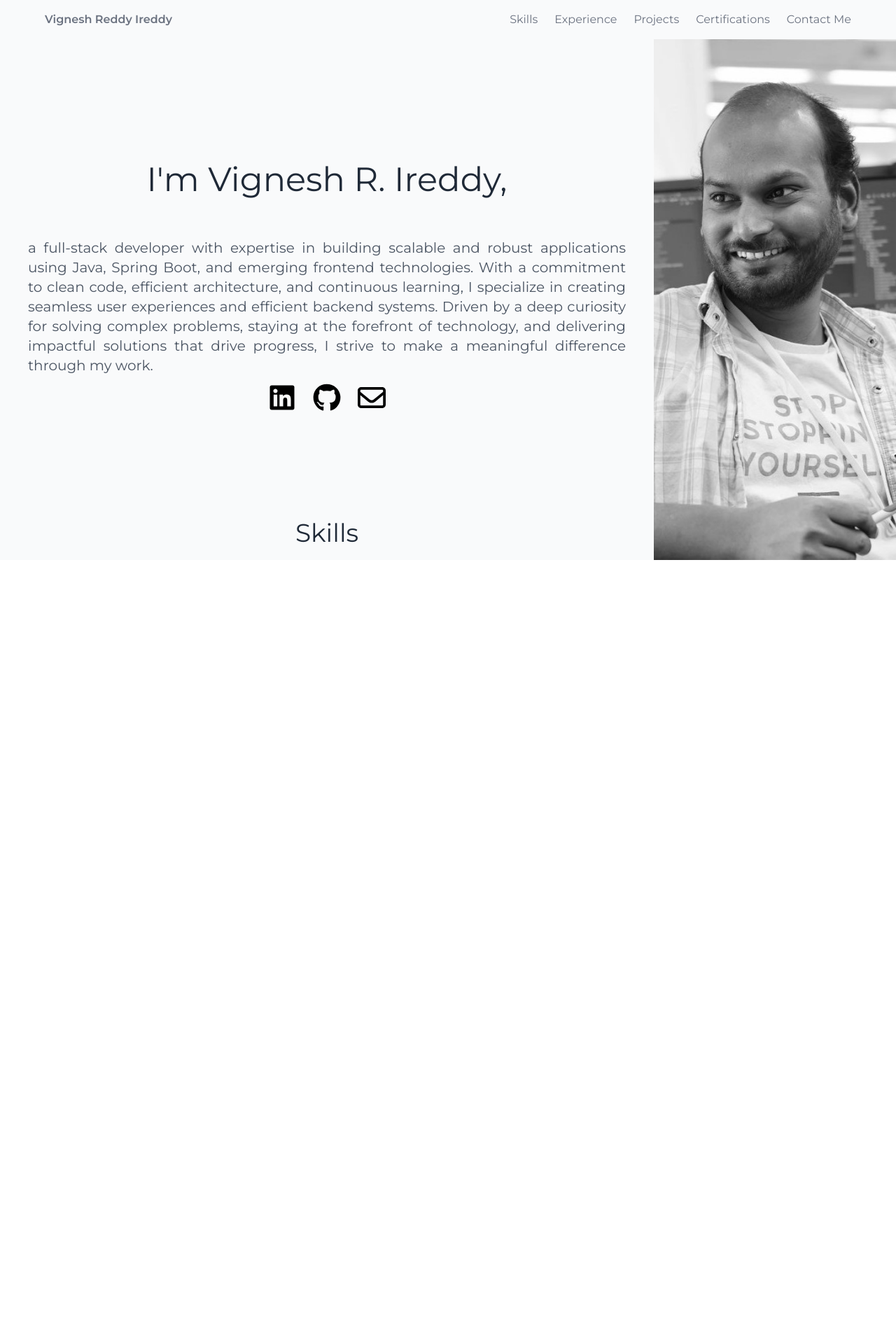
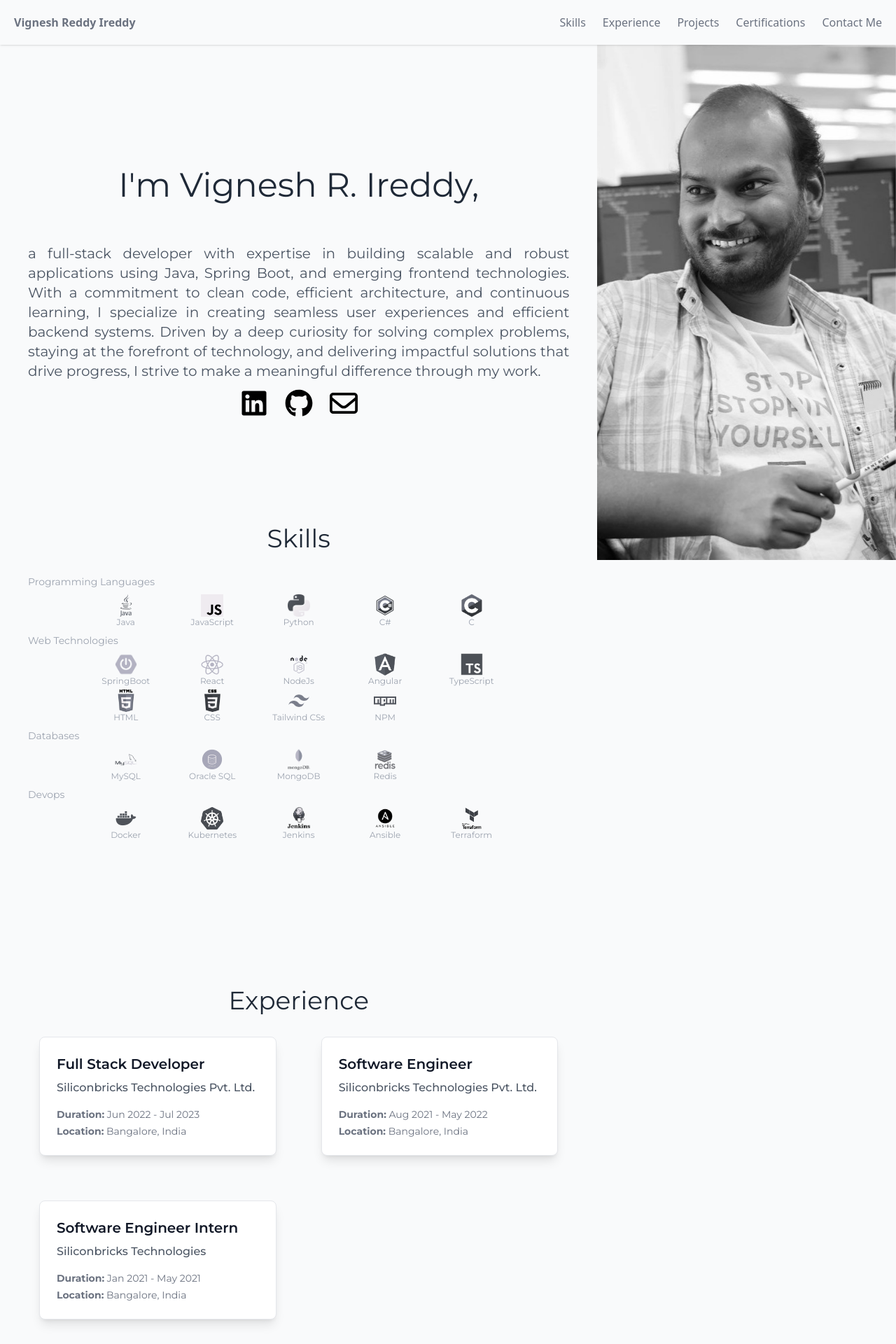
Before and after one commit to vignesh8ireddy/portfolio, a React (Vite) app: page / in a window 1280 px wide. Shown: the top 1920 px of the page at 70% size. Before the commit the page ends 800 px from the top, so only its background shows below. Built offline with nearby package versions, Linux system fonts and the light colour scheme.

Commit message:
Update Navbar and other components

```diff
--- a/src/App.jsx
+++ b/src/App.jsx
@@ -13,14 +13,16 @@ import Hero from "./assets/vignesh.jpg"; // Import the hero image
 
 function App() {
   return (
-    <div className="bg-gray-50 h-screen flex flex-col overflow-hidden pb-10">
+    <div className="bg-gray-50 flex flex-col">
       {/* Navbar Component */}
       <NavbarComponent />
 
-      <div className="flex h-full">
+      {/* Main Content */}
+      <div className="flex flex-1">
         {/* Scrollable Left Content Area */}
-        <div className="bg-gray-50 overflow-y-auto no-scrollbar">
-
+        <div className="bg-gray-50 overflow-y-auto no-scrollbar flex-1">
+          {/* Add padding to prevent content from being hidden under the navbar */}
+          <div className="pt-16">
             <AboutComponent />
             <SkillsComponent />
             <ExperienceComponent />
@@ -29,11 +31,12 @@ function App() {
             <ContactComponent />
             <FooterComponent />
           </div>
+        </div>
 
         {/* Fixed Right Image Section */}
-        <div className="lg:w-1/3 md:w-1/3 h-screen bg-gray-50">
+        <div className="hidden md:block md:w-1/3 lg:w-1/3">
           <div
-            className="h-full bg-cover bg-center"
+            className="sticky top-16 h-[calc(100vh-4rem)] bg-cover bg-center"
             style={{ backgroundImage: `url(${Hero})` }}
           ></div>
         </div>
--- a/src/components/ExperienceComponent.jsx
+++ b/src/components/ExperienceComponent.jsx
@@ -2,9 +2,15 @@ import React from "react";
 
 const experience = [
   {
-    Company: "Siliconbricks Technologies",
-    Role: "Full Stack Java Developer",
-    Duration: "Aug 2021 - Jul 2023",
+    Company: "Siliconbricks Technologies Pvt. Ltd.",
+    Role: "Full Stack Developer",
+    Duration: "Jun 2022 - Jul 2023",
+    Location: "Bangalore, India",
+  },
+  {
+    Company: "Siliconbricks Technologies Pvt. Ltd.",
+    Role: "Software Engineer",
+    Duration: "Aug 2021 - May 2022",
     Location: "Bangalore, India",
   },
   {
@@ -12,7 +18,7 @@ const experience = [
     Role: "Software Engineer Intern",
     Duration: "Jan 2021 - May 2021",
     Location: "Bangalore, India",
-  },
+  }
 ];
 
 const ExperienceComponent = () => {
--- a/src/components/NavbarComponent.jsx
+++ b/src/components/NavbarComponent.jsx
@@ -4,14 +4,12 @@ const NavbarComponent = () => {
   const [isOpen, setIsOpen] = useState(false);
 
   return (
-    <nav className="bg-gray-50 text-gray-500 px-5 md:px-16 lg: px-10 top-0 z-50 font-title sticky">
-      <div className="container py-4 flex justify-between items-center">
-        {/* Logo Section */}
-        <div className="text-sm md:text-base font-semibold">
-          <a
-            href="https://vigneshreddyireddy.com"
-            className="hover:text-gray-400 transition duration-300"
-          >
+    <nav className="bg-gray-50 text-gray-500 fixed w-full h-16 top-0 z-50 shadow">
+  <div className="container h-full w-full px-5 flex items-center justify-between">
+
+        {/* Left-Aligned Logo */}
+        <div className="flex-1 text-sm md:text-base font-semibold">
+          <a href="https://vigneshreddyireddy.com" className="hover:text-gray-400 transition duration-300">
             Vignesh Reddy Ireddy
           </a>
         </div>
@@ -30,12 +28,7 @@ const NavbarComponent = () => {
                 viewBox="0 0 24 24"
                 stroke="currentColor"
               >
-                <path
-                  strokeLinecap="round"
-                  strokeLinejoin="round"
-                  strokeWidth="2"
-                  d="M6 18L18 6M6 6l12 12"
-                />
+                <path strokeLinecap="round" strokeLinejoin="round" strokeWidth="2" d="M6 18L18 6M6 6l12 12" />
               </svg>
             ) : (
               <svg
@@ -45,50 +38,45 @@ const NavbarComponent = () => {
                 viewBox="0 0 24 24"
                 stroke="currentColor"
               >
-                <path
-                  strokeLinecap="round"
-                  strokeLinejoin="round"
-                  strokeWidth="2"
-                  d="M4 6h16M4 12h16m-7 6h7"
-                />
+                <path strokeLinecap="round" strokeLinejoin="round" strokeWidth="2" d="M4 6h16M4 12h16m-7 6h7" />
               </svg>
             )}
           </button>
         </div>
 
-        {/* Navigation Links */}
+        {/* Right-Aligned Navigation Links */}
         <div
-          className={`${
+          className={`flex-1 ${
             isOpen ? 'block' : 'hidden'
-          } md:flex flex-col md:flex-row space-y-4 md:space-y-0 md:space-x-6 text-sm md:text-base mt-4 md:mt-0`}
+          } absolute top-16 right-0 w-full bg-gray-50 justify-end md:relative md:top-0 md:right-auto md:flex md:justify-end md:items-center md:space-x-6 text-sm md:text-base`}
         >
           <a
             href="#skills"
-            className="block hover:text-gray-400 transition duration-300"
+            className="block px-5 py-3 md:px-0 md:py-0 border-b border-gray-200 md:border-none hover:bg-gray-100 md:hover:bg-transparent text-right md:text-left"
           >
             Skills
           </a>
           <a
             href="#experience"
-            className="block hover:text-gray-400 transition duration-300"
+            className="block px-5 py-3 md:px-0 md:py-0 border-b border-gray-200 md:border-none hover:bg-gray-100 md:hover:bg-transparent text-right md:text-left"
           >
             Experience
           </a>
           <a
             href="#projects"
-            className="block hover:text-gray-400 transition duration-300"
+            className="block px-5 py-3 md:px-0 md:py-0 border-b border-gray-200 md:border-none hover:bg-gray-100 md:hover:bg-transparent text-right md:text-left"
           >
             Projects
           </a>
           <a
             href="#certifications"
-            className="block hover:text-gray-400 transition duration-300"
+            className="block px-5 py-3 md:px-0 md:py-0 border-b border-gray-200 md:border-none hover:bg-gray-100 md:hover:bg-transparent text-right md:text-left"
           >
             Certifications
           </a>
           <a
             href="#contact"
-            className="block hover:text-gray-400 transition duration-300"
+            className="block px-5 py-3 md:px-0 md:py-0 border-b border-gray-200 md:border-none hover:bg-gray-100 md:hover:bg-transparent text-right md:text-left"
           >
             Contact Me
           </a>
--- a/src/components/ProjectsComponent.jsx
+++ b/src/components/ProjectsComponent.jsx
@@ -1,6 +1,4 @@
 import React from "react";
-import employeeMSImage from "../assets/employee-ms.png";
-import bookMSImage from "../assets/admin-dashboard.png";
 
 const projects = [
   {
@@ -21,16 +19,23 @@ const ProjectsComponent = () => {
   return (
     <div className="text-gray-800 p-6 lg:pt-40 mx-auto max-w-6xl font-title" id="projects">
       <div className="container mx-auto px-8 md:px-16">
-        <h2 className="text-4xl text-center mb-12">My Projects</h2>
-        <div className="grid grid-cols-1 md:grid-cols-2 lg:grid-cols-2   gap-8">
+        <h2 className="text-4xl text-center mb-12">Projects</h2>
+        <div className="grid grid-cols-1 md:grid-cols-2 lg:grid-cols-2 gap-8">
           {projects.map((project) => (
-            <div key={project.id} className="bg-white p-6 rounded-lg hover:shadow-lg
-            transform transition-transform duration-300 hover:scale-105">
-
+            <div
+              key={project.id}
+              className="bg-white p-6 rounded-lg hover:shadow-lg transform transition-transform duration-300 hover:scale-105"
+            >
               <h3 className="text-2xl font-bold mb-2">{project.name}</h3>
               <p className="text-gray-400 mb-4">{project.technologies}</p>
-              <a href={project.github} className="inline-block bg-gray-500 text-gray-50 px-4 py-2 rounded-full" target="_blank"
-              rel="noopener noreferrer">GitHub</a>
+              <a
+                href={project.github}
+                className="inline-block bg-gray-500 text-gray-50 px-4 py-2 rounded-full"
+                target="_blank"
+                rel="noopener noreferrer"
+              >
+                GitHub
+              </a>
             </div>
           ))}
         </div>
```
Also changed, not shown: src/App.css (line endings or trailing spaces). Lines whose indentation alone changed are shown as unchanged.
